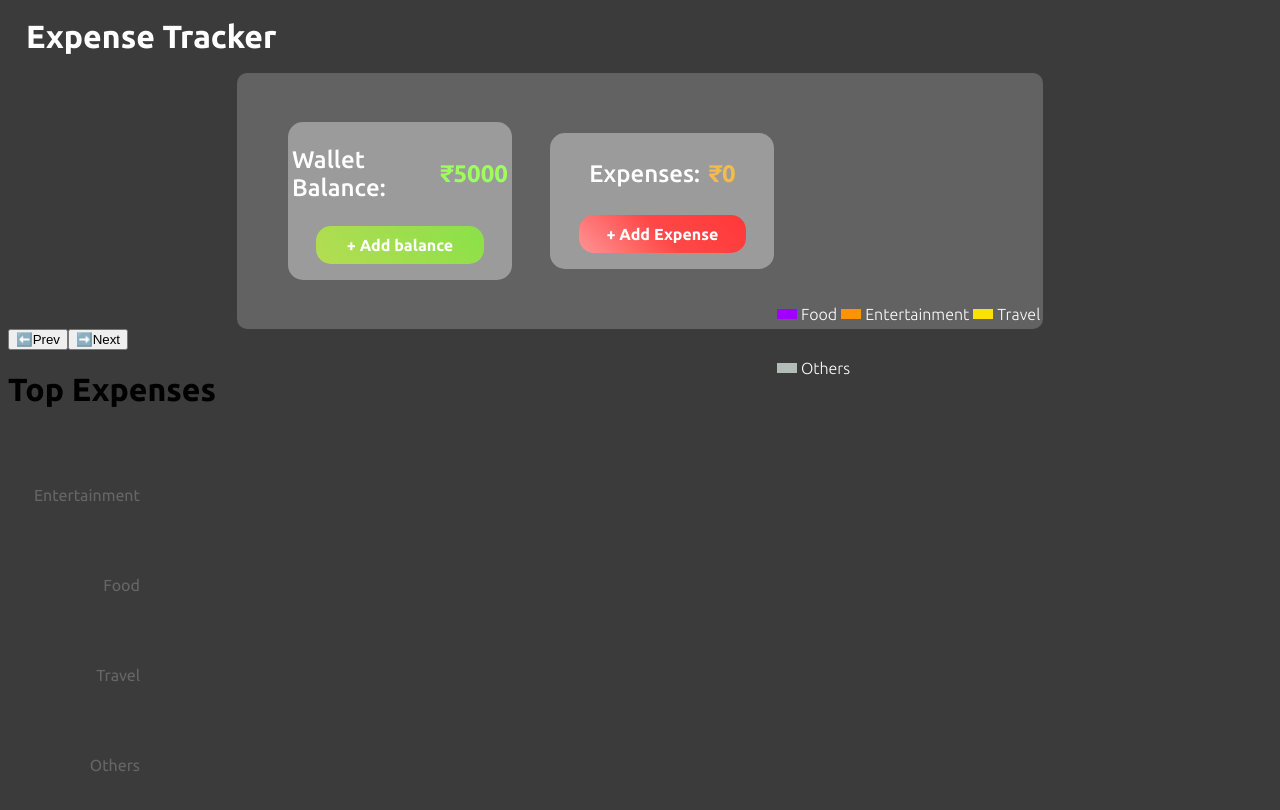
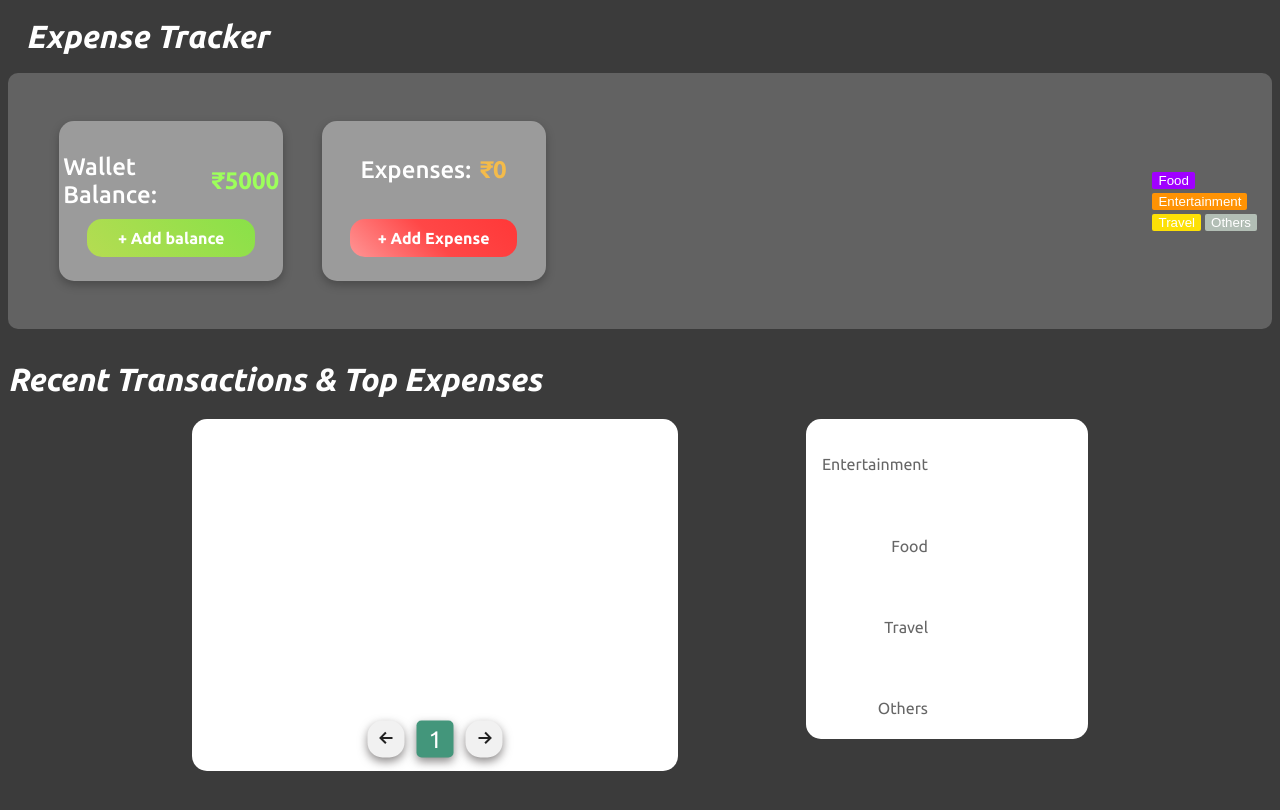
Before and after one commit to GautamKannoujiya58/ExpenseTracker, a React (Vite) app in the folder expensetracker/: page / in a window 1280 px wide. Shown: the top 810 px of the page. Built offline with nearby package versions, Linux system fonts and the light colour scheme.

Commit message:
Style added for recent transactions

```diff
--- a/expensetracker/src/MainPage/ExpenseTracker.jsx
+++ b/expensetracker/src/MainPage/ExpenseTracker.jsx
@@ -230,6 +230,7 @@ function ExpenseTracker() {
 
   return (
     <>
+      <div className={styles.mainWrapper}>
         <h1 className={styles.heading}>Expense Tracker</h1>
         <div className={styles.transactionsMainDiv}>
           <Transactions
@@ -251,6 +252,14 @@ function ExpenseTracker() {
             expenseFormValues={expenseFormValues}
           />
           <ExpensePieChart expensesList={expensesList} />
+          <div className={styles.labelsDiv}>
+            <button style={{ backgroundColor: "#A000FF" }}>Food</button>
+            <button style={{ backgroundColor: "#FF9304" }}>
+              Entertainment
+            </button>
+            <button style={{ backgroundColor: "#FDE006" }}>Travel</button>
+            <button style={{ backgroundColor: "#B2BEB5" }}>Others</button>
+          </div>
         </div>
 
         <RecentTransactions
@@ -258,6 +267,7 @@ function ExpenseTracker() {
           handleEditExpense={handleEditExpense}
           handleDeleteExpense={handleDeleteExpense}
         />
+      </div>
     </>
   );
 }
--- a/expensetracker/src/MainPage/ExpenseTracker.module.css
+++ b/expensetracker/src/MainPage/ExpenseTracker.module.css
@@ -13,18 +13,61 @@
   margin: auto;
   justify-content: space-between;
   align-items: center;
-  width: 63vw;
+  flex-wrap: nowrap;
+  width: 70vw;
   border-radius: 10px;
   height: 32vh;
 
   background-color: #626262;
 }
 
+.labelsDiv button {
+  border-style: none;
+  color: #ffffff;
+  border-radius: 2px;
+  margin: 2px;
+  cursor: none;
+}
+
 @media only screen and (max-width: 900px) {
+  .mainWrapper {
+    width: 100%;
+  }
   .transactionsMainDiv {
     flex-direction: column;
     align-items: center;
     width: 100%;
     height: auto;
   }
+  .labelsDiv {
+    width: 80vw;
+    margin-top: -16vh;
+    margin-bottom: 4vh;
+  }
 }
+@media only screen and (max-width: 1300px) {
+  .transactionsMainDiv {
+    width: auto;
+    justify-content: space-around;
+  }
+}
+
+/* Second section styling below here */
+
+/* .secondSectionsHeading {
+  display: flex;
+  justify-content: space-between;
+  align-items: center;
+  margin-top: 8vh;
+  /* padding: 20px; */
+/* } */
+
+/* .secondSectionsHeading h1 {
+  width: 261px;
+  height: 32px;
+  font-family: "Ubuntu", sans-serif;
+  font-weight: 700;
+  font-style: italic;
+  font-size: 28px;
+  line-height: 32.17px;
+  color: #ffffff; */
--- a/expensetracker/src/components/ExpensePieChart/ExpensePieChart.jsx
+++ b/expensetracker/src/components/ExpensePieChart/ExpensePieChart.jsx
@@ -81,7 +81,7 @@ function ExpensePieChart({ expensesList }) {
             ))}
           </Pie>
         </PieChart>
-        <div className={styles.labelsDiv}>
+        {/* <div className={styles.labelsDiv}>
           <button></button>
           <p>Food</p>
           <button></button>
@@ -90,7 +90,7 @@ function ExpensePieChart({ expensesList }) {
           <p>Travel</p>
           <button></button>
           <p>Others</p>
-        </div>
+        </div> */}
       </ResponsiveContainer>
     </>
   );
--- a/expensetracker/src/components/ExpensePieChart/ExpensePieChart.module.css
+++ b/expensetracker/src/components/ExpensePieChart/ExpensePieChart.module.css
@@ -1,26 +1,18 @@
-.labelsDiv {
-  display: flex;
-  flex-wrap: wrap;
-  gap: 4px;
-  margin-top: -14vh;
-  margin-left: 0.2vw;
-  color: #ffffff;
-  font-weight: 100;
-}
 @media only screen and (max-width: 900px) {
   .ResponsiveContainer {
     margin-top: -85px;
   }
-  /* .labelsDiv {
+}
+/* .labelsDiv {
     margin-top: -10px;
   } */
-}
+/* } */
 
 /* style={{ marginTop: "-110px", marginLeft: "50px" }}
 style={{ marginTop: "-110px", marginLeft: "50px" }}
 style={{ marginTop: "-110px", marginLeft: "50px" }}
 style={{ marginTop: "-110px", marginLeft: "50px" }} */
-.labelsDiv button {
+/* .labelsDiv button {
   margin-top: 20px;
   width: 20px;
   height: 10px;
@@ -39,5 +31,5 @@ style={{ marginTop: "-110px", marginLeft: "50px" }} */
 }
 .labelsDiv button:nth-of-type(4) {
   background-color: #b2beb5;
-  border-style: none;
-}
+  border-style: none; */
+/* } */
--- a/expensetracker/src/components/RecentTransactions/RecentTransactions.jsx
+++ b/expensetracker/src/components/RecentTransactions/RecentTransactions.jsx
@@ -1,11 +1,13 @@
-import { PiPizzaThin } from "react-icons/pi";
-import { MdOutlineMovieFilter } from "react-icons/md";
+import { PiPizzaBold } from "react-icons/pi";
+import { GrFormNextLink, GrFormPreviousLink } from "react-icons/gr";
+import { MdOutlineMovieFilter, MdOutlineDelete, MdEdit } from "react-icons/md";
 import { CiRollingSuitcase } from "react-icons/ci";
 import { GiPayMoney } from "react-icons/gi";
 import TopExpenses from "../TopExpenses/TopExpenses";
 import PropTypes from "prop-types";
-// import Pagination from "../Pagination/Pagination";
+import styles from "./RecentTransactions.module.css";
 import { useState } from "react";
+import { IconContext } from "react-icons/lib";
 
 function RecentTransactions({
   expensesList,
@@ -15,7 +17,7 @@ function RecentTransactions({
   // Assigned a icon with respect to category
   const categoryIcons = {
     Entertainment: <MdOutlineMovieFilter />,
-    Food: <PiPizzaThin />,
+    Food: <PiPizzaBold />,
     Travel: <CiRollingSuitcase />,
   };
 
@@ -51,28 +53,84 @@ function RecentTransactions({
     }
   };
   // console.log("reversedExpenseList >>>", reversedExpensesList);
+  // Utility function to format the date
+  const formatDate = (dateStr) => {
+    const dateObj = new Date(dateStr); // Convert string to Date object
+    return dateObj.toLocaleDateString("en-US", {
+      year: "numeric",
+      month: "long",
+      day: "numeric",
+    });
+  };
 
   return (
     <>
+      {/* <div className={styles.headings}>
+
+        <h1>Top Expenses</h1>
+      </div> */}
+      <h1>Recent Transactions & Top Expenses</h1>
+      <div className={styles.recentMainDiv}>
+        <div className={styles.recentTransactionsDiv}>
           {currentExpenseToDisplay.map((list) => (
-        <div key={list.id} id={list.id}>
+            <div className={styles.singleListDiv} key={list.id} id={list.id}>
+              <div className={styles.iconTitleDiv}>
+                <IconContext.Provider
+                  value={{ color: "#33363F", size: "24px" }}
+                >
+                  <div className={styles.icon}>
                     {categoryIcons[list.category] || <GiPayMoney />}
+                  </div>
+                </IconContext.Provider>
+
+                <div className={styles.titleDate}>
                   <p>{list.title}</p>
-          <p>{list.date}</p>
-          <p>{list.addedExpense}</p>
-          <button id="editExpenses" onClick={(e) => handleEditExpense(e, list)}>
-            Edit transacion
+                  <p>{formatDate(list.date)}</p>
+                </div>
+              </div>
+
+              <div className={styles.editDeleteDiv}>
+                <p>₹{list.addedExpense}</p>
+                <div className={styles.editDeleteButtons}>
+                  <button onClick={(e) => handleDeleteExpense(e, list.id)}>
+                    <IconContext.Provider
+                      value={{ color: "#FFFFFF", size: "37px" }}
+                    >
+                      <MdOutlineDelete />
+                    </IconContext.Provider>
                   </button>
-          <button onClick={(e) => handleDeleteExpense(e, list.id)}>
-            Delete Transaction
+
+                  <button
+                    id="editExpenses"
+                    onClick={(e) => handleEditExpense(e, list)}
+                  >
+                    <IconContext.Provider
+                      value={{ color: "#FFFFFF", size: "37px" }}
+                    >
+                      <MdEdit />
+                    </IconContext.Provider>
                   </button>
                 </div>
+              </div>
+            </div>
           ))}
-      <button onClick={handlePrev}>⬅️Prev</button>
-      <button onClick={handleNext}>➡️Next</button>
-      <br></br>
+
+          <div className={styles.nextPrevDiv}>
+            <button onClick={handlePrev}>
+              <IconContext.Provider value={{ size: "24px", color: "#222222" }}>
+                <GrFormPreviousLink />
+              </IconContext.Provider>
+            </button>
+            <button className={styles.currentPageDiv}>{currentPage}</button>
+            <button onClick={handleNext}>
+              <IconContext.Provider value={{ size: "24px", color: "#222222" }}>
+                <GrFormNextLink />
+              </IconContext.Provider>
+            </button>
+          </div>
+        </div>
         <TopExpenses expensesList={expensesList} />
-      <br></br>
+      </div>
     </>
   );
 }
--- a/expensetracker/src/components/RecentTransactions/RecentTransactions.module.css
+++ b/expensetracker/src/components/RecentTransactions/RecentTransactions.module.css
@@ -0,0 +1,166 @@
+@import url("https://fonts.googleapis.com/css2?family=Open+Sans:wght@300;400;600;700;800&display=swap");
+h1 {
+  display: flex;
+  margin-top: 4vh;
+  font-family: "Ubuntu", sans-serif;
+  font-weight: 700;
+  font-style: italic;
+  color: #ffffff;
+}
+.headings h1:nth-of-type(1) {
+  margin-left: -80px;
+}
+.recentMainDiv {
+  display: flex;
+  margin: auto;
+  /* margin-top: 8vh; */
+  justify-content: space-between;
+  width: 70vw;
+  gap: 8vw;
+}
+
+.recentTransactionsDiv {
+  position: relative;
+  display: flex;
+  flex-direction: column;
+  width: 38vw;
+  height: 44vh;
+  border-radius: 15px;
+  background-color: #ffffff;
+}
+
+.singleListDiv {
+  margin-top: 0;
+  display: flex;
+  justify-content: space-between;
+  align-items: center;
+}
+.iconTitleDiv {
+  display: flex;
+  align-items: center;
+  gap: 16px;
+  padding: 8px;
+}
+.icon {
+  background-color: #d9d9d9; /* Change this to your desired color */
+  padding: 10px; /* Adjust the padding for icon size and spacing */
+  border-radius: 50%; /* Makes it circular, you can adjust/remove based on your design */
+  display: inline-flex;
+  justify-content: center;
+  align-items: center;
+}
+.titleDate {
+  display: flex;
+  flex-direction: column;
+  align-items: start;
+  margin: auto;
+}
+.titleDate p:nth-of-type(1) {
+  margin-bottom: -9px;
+  width: 59px;
+  height: 22px;
+  font-family: "Open Sans", sans-serif;
+  font-weight: 500;
+  font-size: 16px;
+  line-height: 21.79px;
+  color: #000000;
+}
+.titleDate p:nth-of-type(2) {
+  width: auto;
+  color: gray;
+}
+
+.editDeleteDiv {
+  display: flex;
+  align-items: center;
+}
+.editDeleteDiv p {
+  width: 37px;
+  height: 22px;
+  font-family: "Open Sans", sans-serif;
+  font-weight: 700;
+  font-size: 16px;
+  line-height: 21.79px;
+  color: #f4bb4a;
+  padding: 24px;
+}
+.editDeleteDiv button {
+  border-style: none;
+  /* background-color: #f4bb4a; */
+  /* padding: 24px; */
+}
+.editDeleteDiv button:nth-of-type(1) {
+  background-color: #ff3e3e;
+  border-radius: 50px;
+  padding: 4px;
+  margin: 4px;
+  box-shadow: 0 4px 10px #484747cc; /* Shadow just beneath the button */
+  transition: box-shadow 0.3s ease; /* Smooth shadow transition */
+  cursor: pointer;
+}
+.editDeleteDiv button:nth-of-type(2) {
+  background-color: #f4bb4a;
+  border-radius: 50px;
+  padding: 4px;
+  margin: 4px;
+  box-shadow: 0 4px 10px #484747cc; /* Shadow just beneath the button */
+  transition: box-shadow 0.3s ease; /* Smooth shadow transition */
+  cursor: pointer;
+}
+.editDeleteButtons {
+  display: flex;
+  justify-content: flex-end;
+  align-items: center;
+  padding: 16px;
+}
+.nextPrevDiv {
+  position: absolute;
+  top: 100%;
+  left: 50%;
+  transform: translate(-50%, -50%); /*Shift back by half of width and height*/
+  display: flex;
+  margin: auto;
+  align-items: center;
+  justify-content: space-between;
+  margin-top: -32px;
+}
+.nextPrevDiv button {
+  width: 37px;
+  height: 37px;
+  background-color: #f1f1f1;
+  border-style: none;
+  border-radius: 15px;
+  box-shadow: 0 4px 10px #6f6c6ccc; /* Shadow just beneath the button */
+  transition: box-shadow 0.3s ease; /* Smooth shadow transition */
+  margin: 6px;
+}
+.nextPrevDiv .currentPageDiv {
+  border-radius: 5px;
+  background-color: #43967b;
+  font-family: "Ubuntu", sans-serif;
+  font-size: 24px;
+  font-weight: 400;
+  line-height: 27.58px;
+  color: #ffffff;
+}
+
+@media only screen and (max-width: 900px) {
+  .recentMainDiv {
+    flex-direction: column;
+    margin-top: 10vh;
+  }
+  .recentTransactionsDiv {
+    /* margin-left: -32px; */
+    /* width: 100vw; */
+    height: auto;
+    /* background-color: red; */
+  }
+  .singleListDiv {
+    /* flex-direction: column; */
+  }
+}
+/*
+margin-top: 0;
+  display: flex;
+  justify-content: space-between;
+  align-items: center; */
--- a/expensetracker/src/components/TopExpenses/TopExpenses.jsx
+++ b/expensetracker/src/components/TopExpenses/TopExpenses.jsx
@@ -1,5 +1,6 @@
 import { BarChart, Bar, XAxis, YAxis } from "recharts";
 import PropTypes from "prop-types";
+import styles from "./TopExpenses.module.css";
 
 function TopExpenses({ expensesList }) {
   console.log("expensesList from top>>", expensesList);
@@ -36,13 +37,13 @@ function TopExpenses({ expensesList }) {
   ];
   return (
     <>
-      <h1>Top Expenses</h1>
+      <div className={styles.topExpensesMainDiv}>
         <BarChart
-        width={600} // Width of the chart
-        height={400} // Height of the chart
+          width={400} // Width of the chart
+          height={350} // Height of the chart
           data={data} // Data array containing the values for bars
           layout="vertical" // This makes the bars horizontal
-        margin={{ top: 20, right: 30, left: 40, bottom: 20 }} // Margin around the chart
+          margin={{ top: 5, right: 30, left: 30, bottom: 20, borderRadius: 4 }} // Margin around the chart
         >
           <YAxis
             type="category"
@@ -53,8 +54,14 @@ function TopExpenses({ expensesList }) {
           />
           <XAxis type="number" hide={true} />
           {/* <Tooltip /> */}
-        <Bar dataKey="totalExpense" fill="#8884d8" barSize={20} />
+          <Bar
+            dataKey="totalExpense"
+            fill="#8884d8"
+            barSize={20}
+            radius={[0, 10, 10, 0]}
+          />
         </BarChart>
+      </div>
     </>
   );
 }
--- a/expensetracker/src/components/TopExpenses/TopExpenses.module.css
+++ b/expensetracker/src/components/TopExpenses/TopExpenses.module.css
@@ -0,0 +1,21 @@
+.topExpensesMainDiv {
+  width: 22vw;
+  height: 40vh;
+  border-radius: 15px;
+  background-color: #ffffff;
+}
+.topExpensesMainDiv h1 {
+  width: 261px;
+  height: 32px;
+  font-family: "Ubuntu", sans-serif;
+  font-weight: 700;
+  font-style: italic;
+  font-size: 28px;
+  line-height: 32.17px;
+}
+@media only screen and (max-width: 900px) {
+  .topExpensesMainDiv {
+    width: 100vw;
+    /* margin-left: -32px; */
+  }
+}
--- a/expensetracker/src/components/Transactions/Transactions.module.css
+++ b/expensetracker/src/components/Transactions/Transactions.module.css
@@ -13,16 +13,20 @@
 .walletDiv {
   display: flex;
   flex-direction: column;
+  justify-content: space-evenly;
   align-items: center;
-  /* flex-wrap: nowrap; */
   width: 18vw;
-  /* height: 18vh; */
+  height: 20vh;
   border-radius: 15px;
   background-color: #9b9b9b;
+  box-shadow: 0 4px 10px #00000040; /* Shadow just beneath the button */
+  transition: box-shadow 0.3s ease; /* Smooth shadow transition */
 }
 .walletBalanceDiv {
   display: flex;
+  justify-content: space-evenly;
   align-items: center;
+  flex-wrap: nowrap;
 }
 .walletBalanceDiv h2 {
   padding: 4px;
@@ -38,7 +42,7 @@
 }
 .walletDiv button {
   width: 167.65px;
-  height: 38px;
+  min-height: 38px;
   border-radius: 15px;
   border-style: none;
   font-family: "Ubuntu", sans-serif;
@@ -52,14 +56,18 @@
 .expenseDiv {
   display: flex;
   flex-direction: column;
+  justify-content: space-evenly;
   align-items: center;
   width: 18vw;
-  /* height: 18vh; */
+  height: 20vh;
   border-radius: 15px;
   background-color: #9b9b9b;
+  box-shadow: 0 4px 10px #00000040; /* Shadow just beneath the button */
+  transition: box-shadow 0.3s ease; /* Smooth shadow transition */
 }
 .expenseBalanceDiv {
   display: flex;
+  justify-content: space-evenly;
   align-items: center;
 }
 .expenseBalanceDiv h2 {
@@ -76,7 +84,7 @@
 }
 .expenseDiv button {
   width: 167.65px;
-  height: 38px;
+  min-height: 38px;
   border-radius: 15px;
   border-style: none;
   font-family: "Ubuntu", sans-serif;
@@ -101,7 +109,16 @@
     margin-bottom: 30px;
     width: 80vw;
   }
+  .walletDiv button {
+    margin-top: -22px;
+  }
   .expenseDiv {
     width: 80vw;
   }
 }
+
+@media only screen and (max-width: 1300px) {
+  .walletDiv button {
+    margin-top: -22px;
+  }
+}
```
Lines whose indentation alone changed are shown as unchanged.
